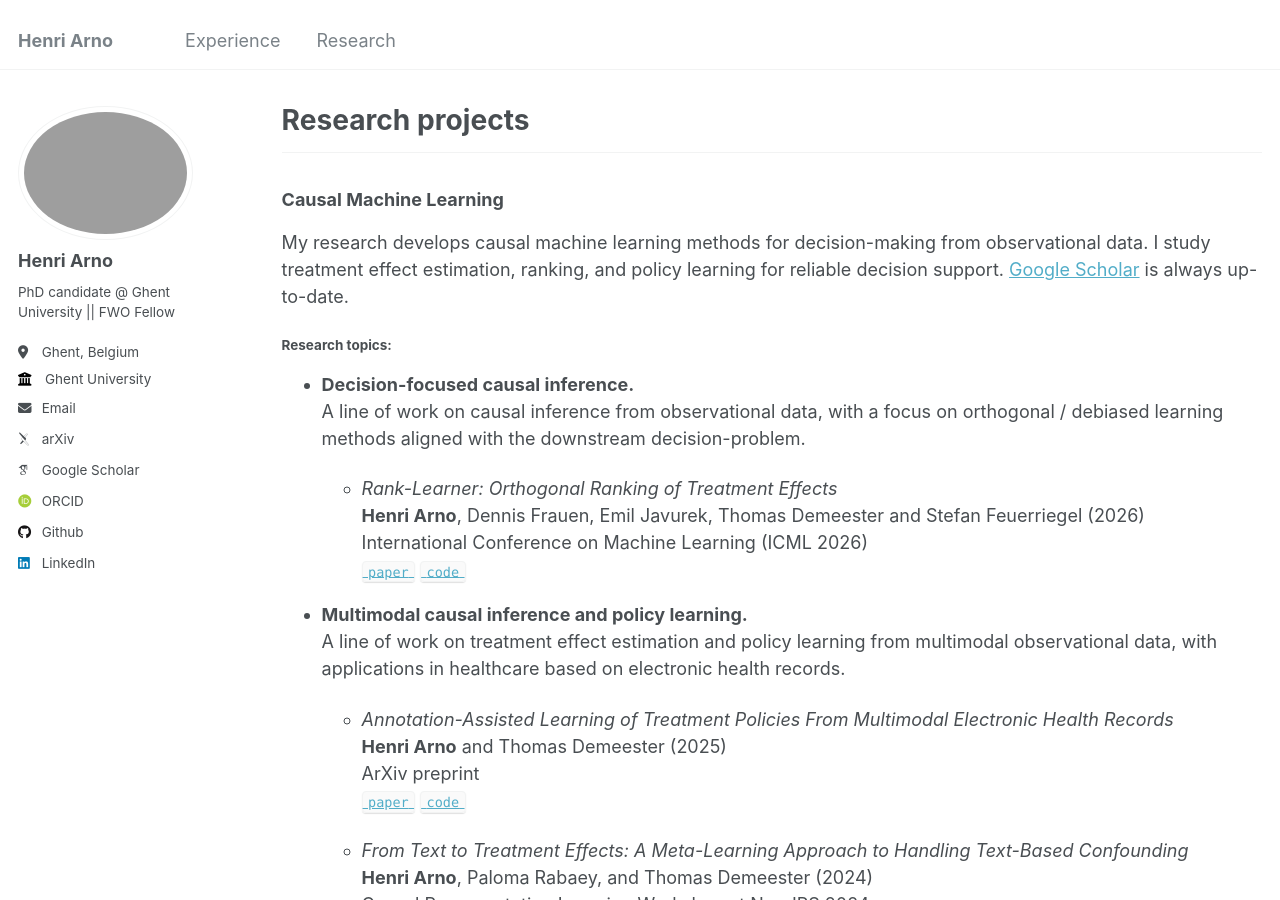
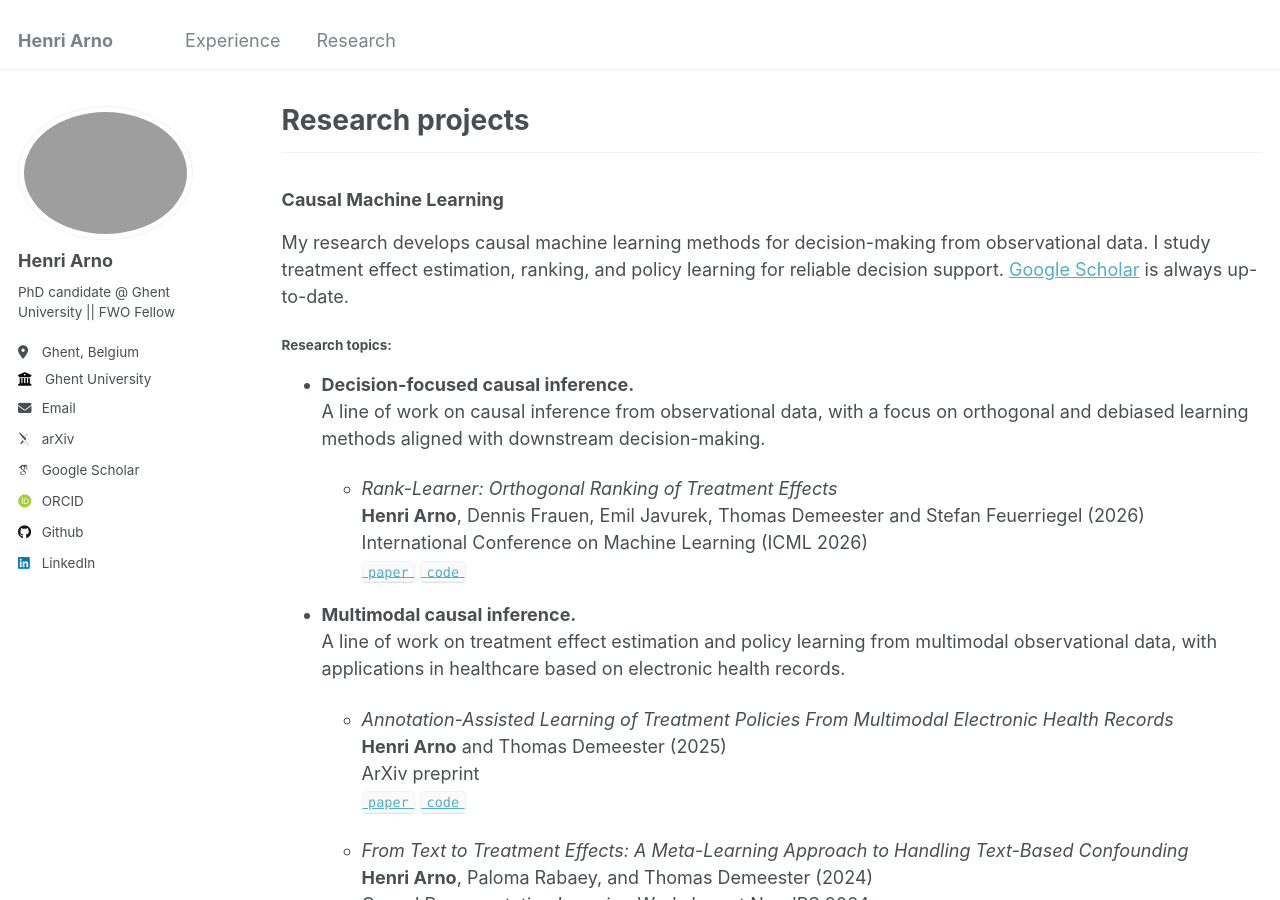
Before and after one commit to HenriArno/HenriArno.github.io, a Jekyll site: the page built from _pages/research.md, in a window 1280 px wide and 900 px high. Built offline with Jekyll 4.4.1, drawn with Linux system fonts in a browser that asks for light colours; some web fonts are replaced.

Commit message:
Update research.md

```diff
--- a/_pages/research.md
+++ b/_pages/research.md
@@ -10,14 +10,14 @@
 #### Research topics:
 
 - **Decision-focused causal inference.**
-  A line of work on causal inference from observational data, with a focus on orthogonal / debiased learning methods aligned with the downstream decision-problem.
+  A line of work on causal inference from observational data, with a focus on orthogonal and debiased learning methods aligned with downstream decision-making.
 
   - *Rank-Learner: Orthogonal Ranking of Treatment Effects*
   **Henri Arno**, Dennis Frauen, Emil Javurek, Thomas Demeester and Stefan Feuerriegel (2026)
   International Conference on Machine Learning (ICML 2026)
   [`paper`](https://arxiv.org/abs/2602.03517) [`code`](https://github.com/henriarnoUG/rank-learner)
 
-- **Multimodal causal inference and policy learning.**
+- **Multimodal causal inference.**
   A line of work on treatment effect estimation and policy learning from multimodal observational data, with applications in healthcare based on electronic health records.
 
   - *Annotation-Assisted Learning of Treatment Policies From Multimodal Electronic Health Records*
```
